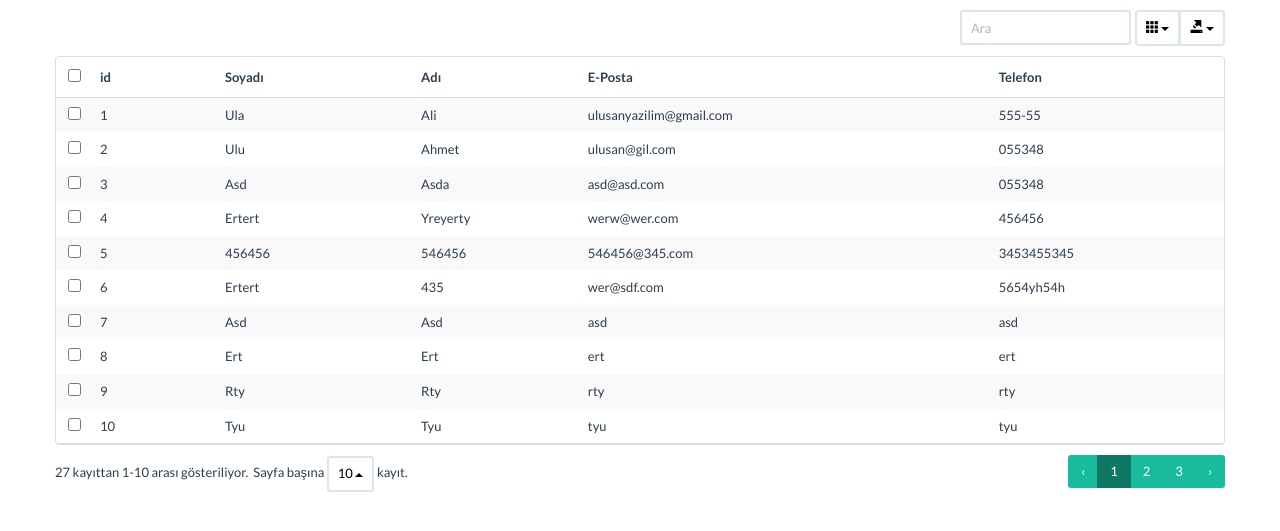
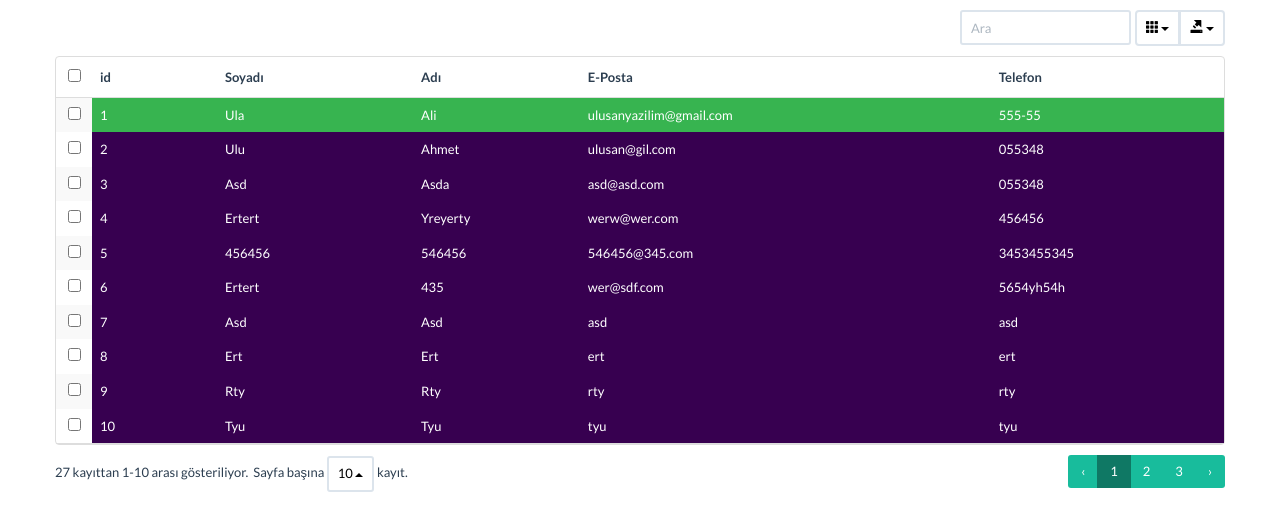
Before and after one commit to hayalolsam/Bootstrap-Table-with-Php-Jquery-Ajax, a PHP site: page / in a window 1280 px wide. Shown: the top 531 px of the page. Run offline with PHP 8.4, Linux system fonts and the light colour scheme; data comes from the database, SQL or seed files in the repository.

Commit message:
Update index.php
add rowStyle option

```diff
--- a/index.php
+++ b/index.php
@@ -49,7 +49,15 @@ $(document).ready(function(){
 		},
 		onClickRow: function (row, id) {
 			alert( row["id"] + " clicked" );//tıklanan satır id si
-    }
+    },
+		rowStyle: function rowStyle(row, index) {
+			if(row["id"]=="1"){
+				return {classes: 'text-nowrap another-class',css: {"background-color": "rgba(55,180,80,1.00)", "color": "#fff"}};
+			}
+			else{
+				return {classes: 'text-nowrap another-class',css: {"background-color": "rgba(55,0,80,1.00)", "color": "#fff"}};
+			}
+		}
 	});
 });
 </script>
```
